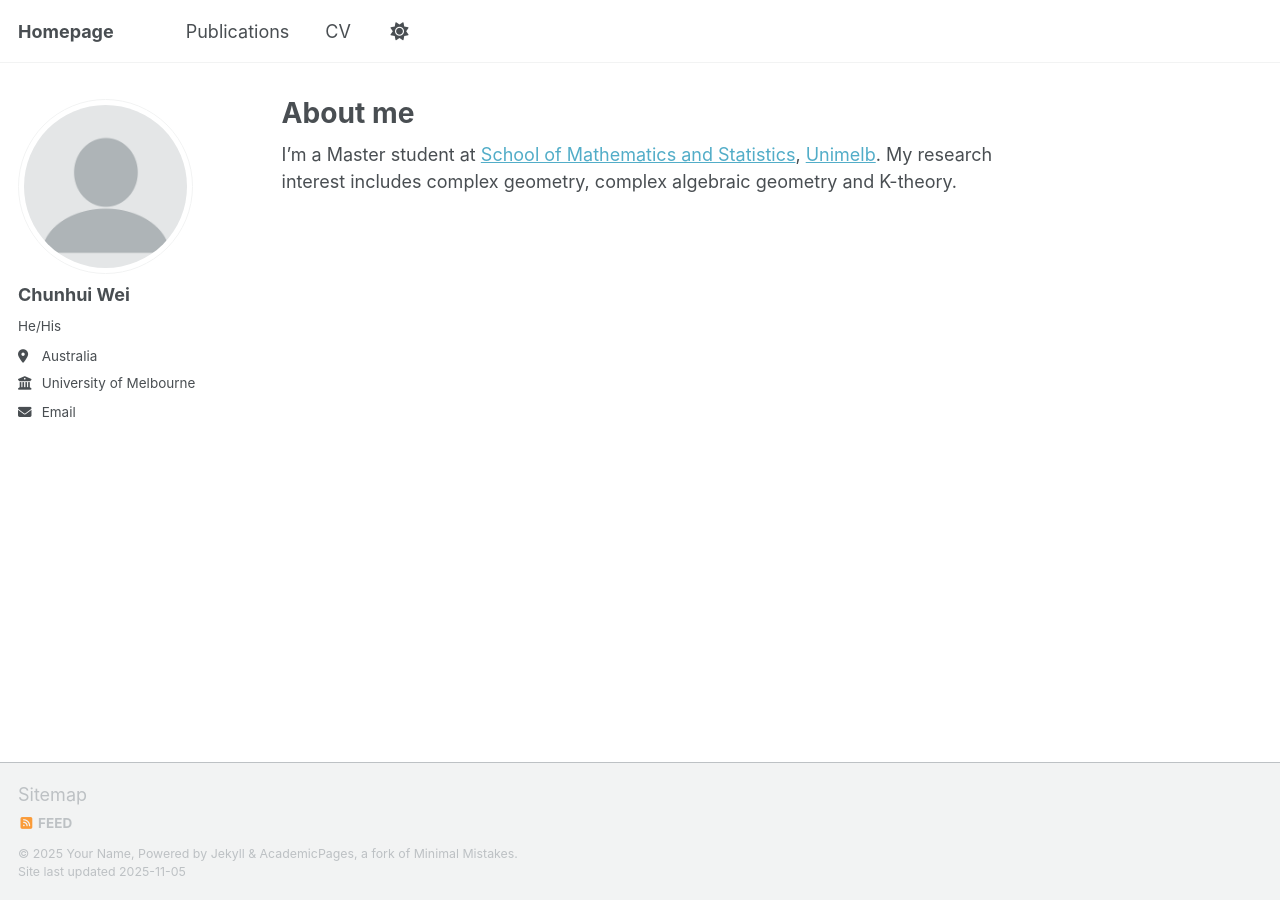
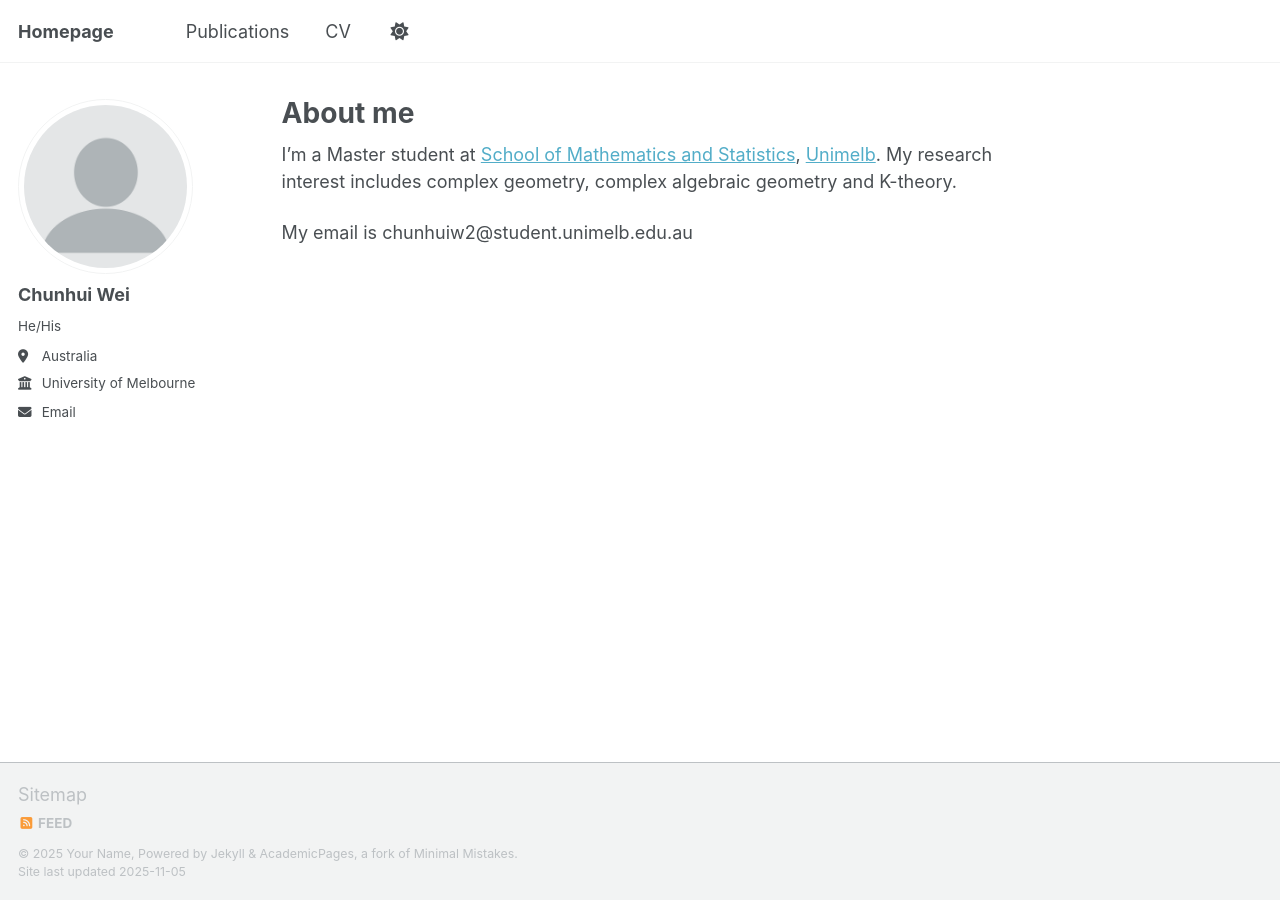
Before and after one commit to chunhuiwei736/chunhuiwei736.github.io, a Jekyll site: the page built from _pages/about.md, in a window 1280 px wide. Built offline with Jekyll 4.4.1, drawn with Linux system fonts in a browser that asks for light colours; a script that is not in the unit is left out.

Commit message:
Update about.md

```diff
--- a/_pages/about.md
+++ b/_pages/about.md
@@ -8,3 +8,5 @@ redirect_from:
 ---
 
 I'm a Master student at [School of Mathematics and Statistics](https://ms.unimelb.edu.au/), [Unimelb](https://www.unimelb.edu.au/). My research interest includes complex geometry, complex algebraic geometry and K-theory.
+
+My email is chunhuiw2@student.unimelb.edu.au
```
